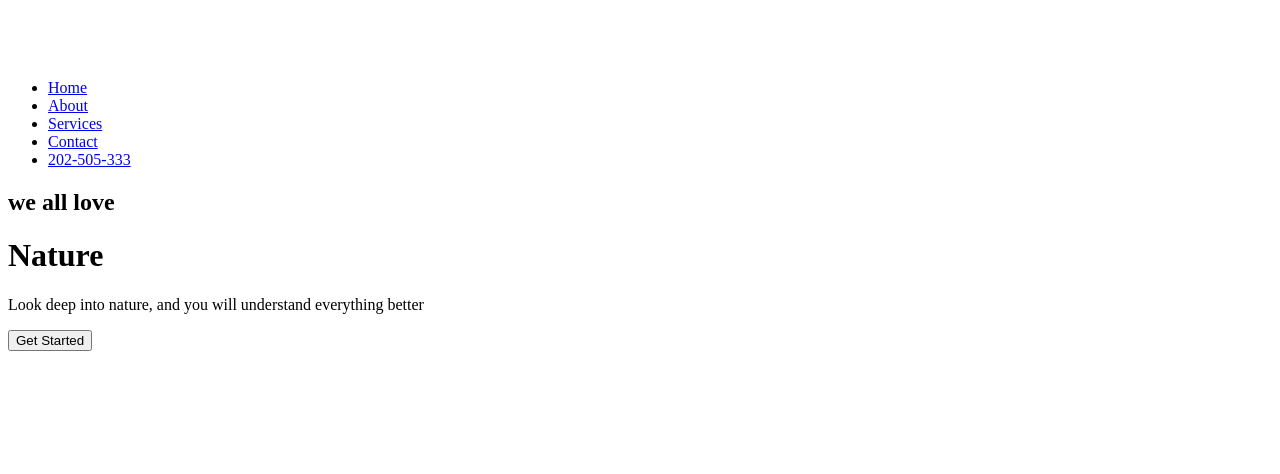
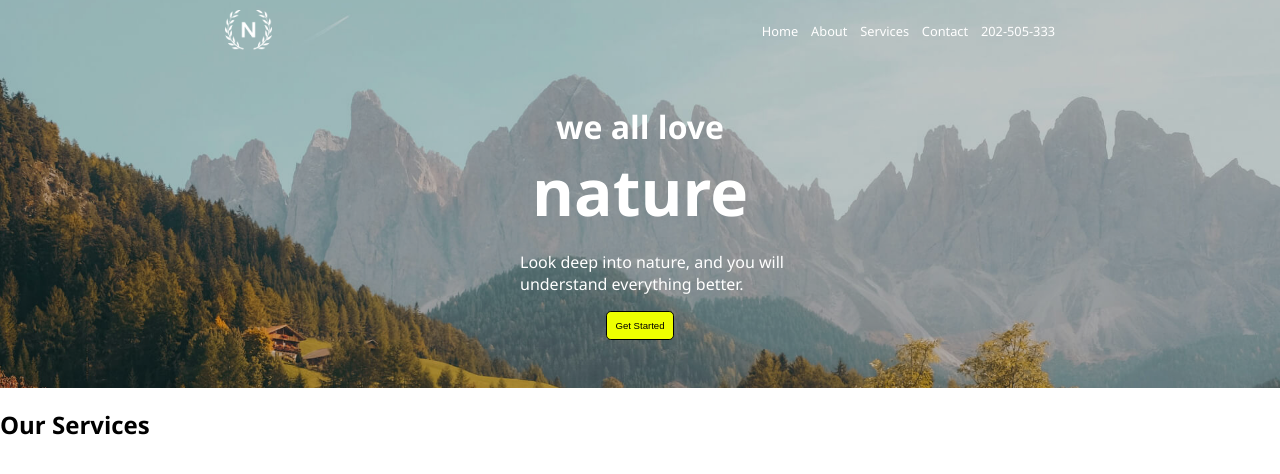
Before and after one commit to JJavier-Moreno/proyectosHTML-CSS, a plain HTML site: page natureWeb/index.html in a window 1280 px wide. Drawn offline with Linux system fonts and the light colour scheme.

Commit message:
Se añade el css para el header

```diff
--- a/natureWeb/css/styles.css
+++ b/natureWeb/css/styles.css
@@ -0,0 +1,78 @@
+body, html {
+    box-sizing: border-box;
+    font-family: 'Segoe UI', Tahoma, Geneva, Verdana, sans-serif;
+    margin: 0;
+    padding: 0;
+}
+
+header {
+    background-image: url('../img/main.png');
+    background-repeat: no-repeat;
+    background-size: cover;
+
+}
+header h1, header h2 {
+    margin: 0;
+    padding: 0;
+}
+
+header h1 {
+    font-size: 4rem;
+}
+
+header h2 {
+    font-size: 2rem;
+}
+header {
+    color: white;
+    background-color: rgb(27, 182, 130);
+    padding-top: 0.2rem;
+}
+
+header nav {
+    display: flex;
+    justify-content: space-around;
+    align-items: center;
+}
+
+header nav ul {
+    list-style: none;
+    display: flex;
+    justify-content: space-between;
+    gap: 0.8rem;
+}
+
+header nav ul li a {
+    text-decoration: none;
+    font-size: 0.8rem;
+    color: white;
+}
+
+
+header nav img {
+    height: 2.5rem;
+}
+
+.header-ctn {
+    display: flex;
+    flex-direction: column;
+    justify-content: center;
+    align-items: center;
+    padding: 3rem;
+}
+
+.header-ctn button {
+    padding: 0.5rem;
+    color: black;
+    background-color: #eeff00;
+    border: 0.5px solid black;
+    border-radius: 0.3rem;
+    font-size: 0.6rem;
+}
+
+
+.header-ctn p {
+    width: 20rem;
+    text-align: start;
+    margin-left: 5rem;
+}
--- a/natureWeb/index.html
+++ b/natureWeb/index.html
@@ -23,11 +23,17 @@
 
         <div class="header-ctn">
             <h2>we all love</h2>
-            <h1>Nature</h1>
-            <p>Look deep into nature, and you will understand everything better</p>
+            <h1>nature</h1>
+            <p>Look deep into nature, and you will understand everything better.</p>
             <button>Get Started</button>
         </div>
     </header>
 
+    <main>
+        <section>
+            <h2>Our Services</h2>
+        </section>
+    </main>
+
 </body>
 </html>
```
